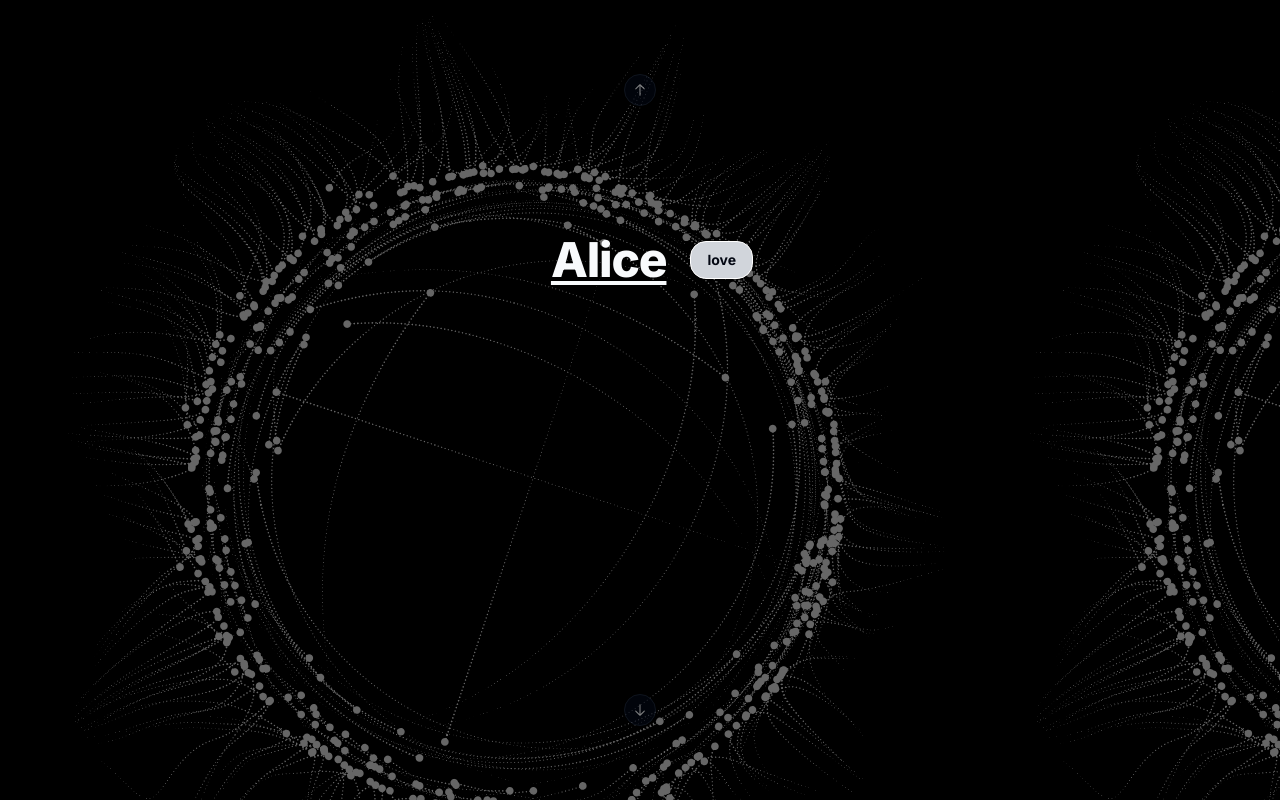
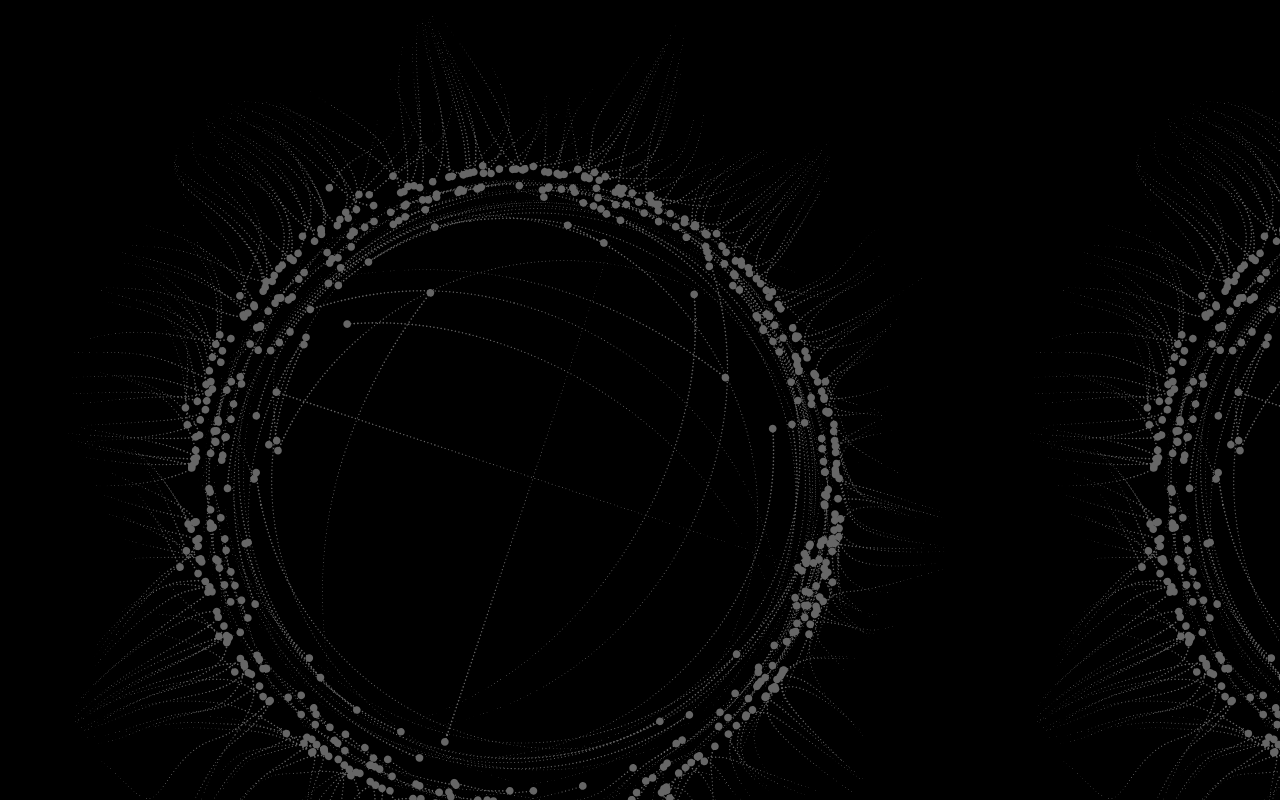
Before and after one commit to advAltTsx/iosUIswiftExtensionv1, a Next.js app: page / in a window 1280 px wide. Built offline with nearby package versions, Linux system fonts and the light colour scheme.

Commit message:
Update page.tsx

```diff
--- a/app/page.tsx
+++ b/app/page.tsx
@@ -35,7 +35,7 @@ export default function Home() {
   return (
     <>
       <main className="flex min-h-screen bg-black bg-[url('/bg.png')] bg-auto flex-col items-center justify-center overflow-y-clip overflow-x-clip">
-        <Carousel
+        {/*    <Carousel
           opts={{
             align: "start",
           }}
@@ -81,7 +81,7 @@ export default function Home() {
           </CarouselContent>
           <CarouselPrevious />
           <CarouselNext />
-        </Carousel>
+        </Carousel> */}
       </main>
     </>
   );
```
